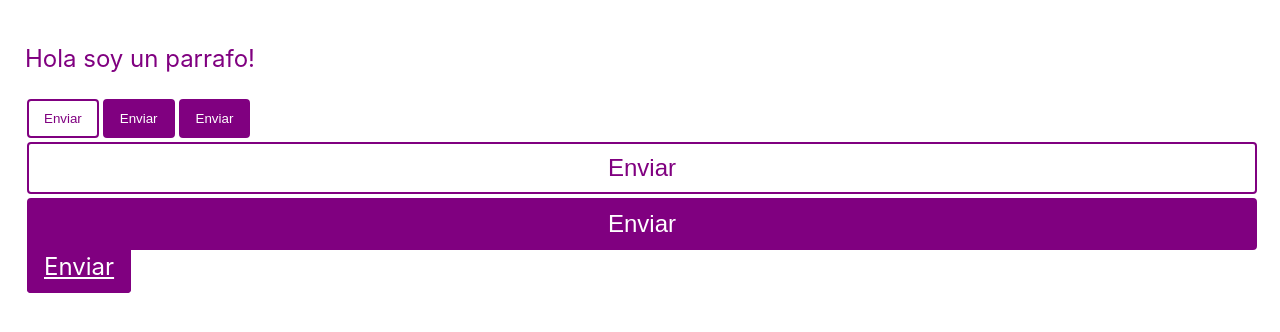
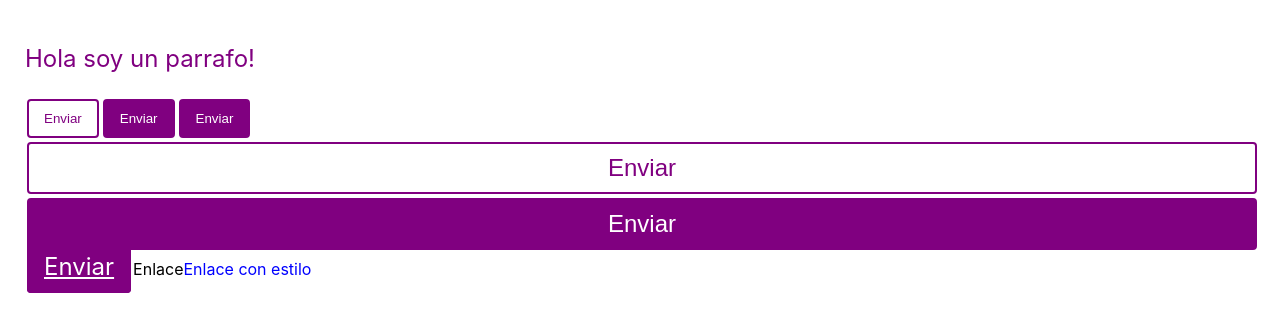
Before and after one commit to drbv27/React-styled-components, a React (Create React App) app: page / in a window 1280 px wide. Shown: the top 332 px of the page. Built offline with nearby package versions, Linux system fonts and the light colour scheme.

Commit message:
Adding styles any component

```diff
--- a/src/App.js
+++ b/src/App.js
@@ -23,6 +23,14 @@ const BlockButton = styled(Button)`
   font-size: 24px;
 `;
 
+const Link = ({ className, ...props }) => {
+  return <a className={className} {...props}></a>;
+};
+
+const StyledLink = styled(Link)`
+  color: blue;
+`;
+
 const App = () => {
   return (
     <Content>
@@ -35,6 +43,8 @@ const App = () => {
       <BlockButton primary as="a" href="#">
         Enviar
       </BlockButton>
+      <Link>Enlace</Link>
+      <StyledLink>Enlace con estilo</StyledLink>
     </Content>
   );
 };
```
